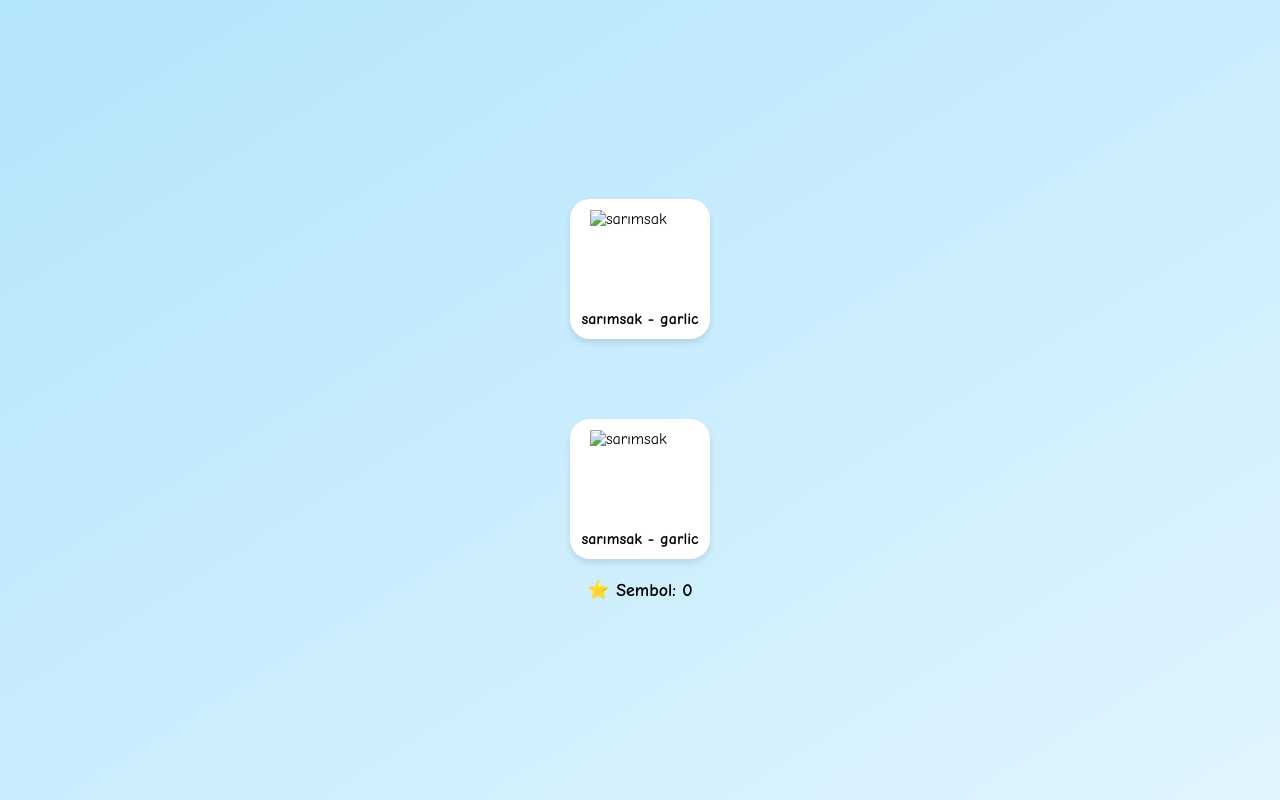
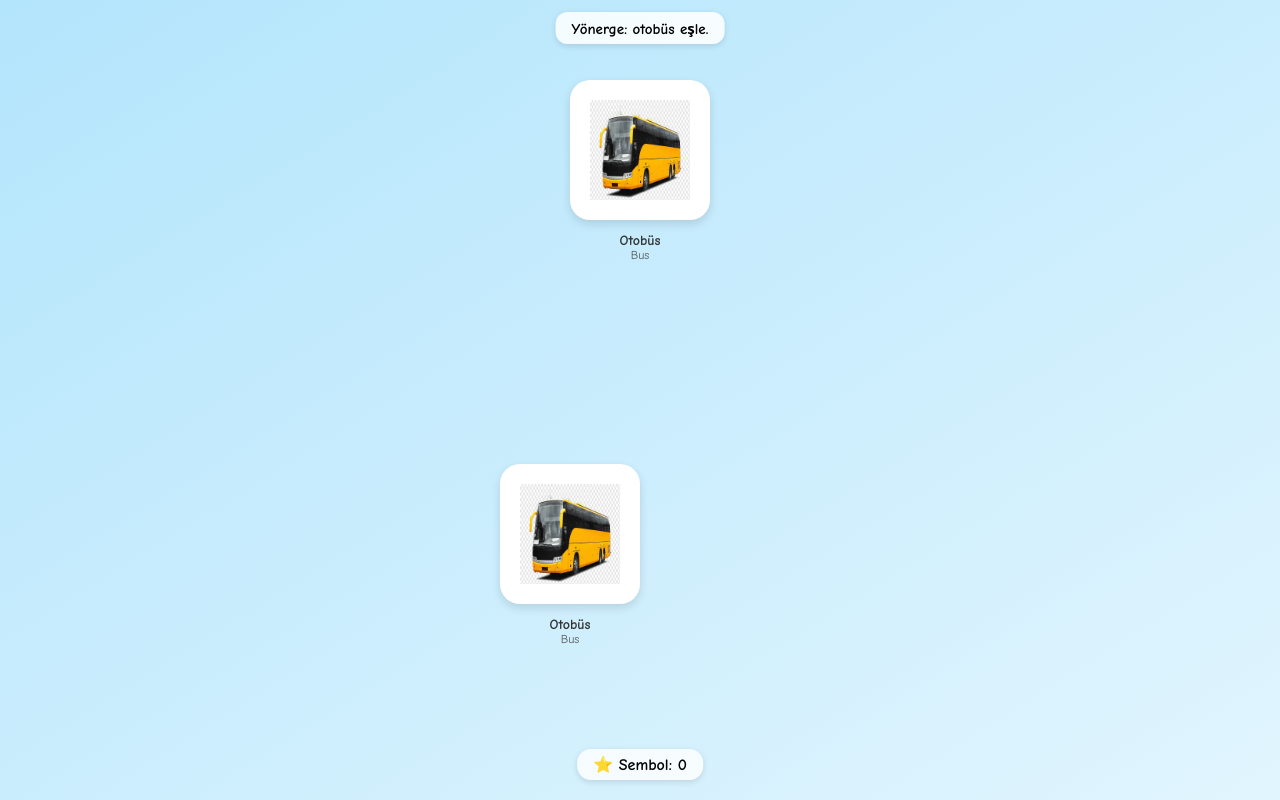
Before and after one commit to berkkaplan92/esleme1, a plain HTML site: page index.html in a window 1280 px wide. Drawn offline with Linux system fonts and the light colour scheme.

Commit message:
Update index.html

```diff
--- a/index.html
+++ b/index.html
@@ -3,145 +3,295 @@
 <head>
   <meta charset="UTF-8">
   <meta name="viewport" content="width=device-width, initial-scale=1.0">
-<title>Eşleme Oyunu V4.1</title>
+  <title>Eşleme Oyunu V5</title>
   <style>
+    :root {
+      --card-size: 140px;
+    }
     body {
       margin: 0;
+      height: 100vh;
       background: linear-gradient(to bottom right, #b3e5fc, #e1f5fe);
+      font-family: "Comic Sans MS", system-ui, sans-serif;
+      overflow: hidden;
+    }
+    .game-wrap {
+      position: relative;
+      width: 100%;
+      height: 100%;
+    }
+    /* Yönerge */
+    #instruction {
+      position: absolute;
+      top: 10px;
+      left: 50%;
+      transform: translateX(-50%);
+      background: rgba(255,255,255,0.85);
+      padding: 6px 16px;
+      border-radius: 12px;
+      font-weight: 600;
+      font-size: 14px;
+      box-shadow: 0 2px 6px rgba(0,0,0,0.12);
+      z-index: 50;
+      text-align: center;
+    }
+    /* Üst kart */
+    #targetCard {
+      position: absolute;
+      top: 11vh;              /* burayı istersen 9-12 arası oynatabilirsin */
+      left: 50%;
+      transform: translateX(-50%);
+      width: var(--card-size);
+      height: var(--card-size);
+      background: #fff;
+      border-radius: 20px;
+      box-shadow: 0 4px 10px rgba(0,0,0,0.12);
       display: flex;
       flex-direction: column;
       align-items: center;
       justify-content: center;
-    height: 100vh;
-    overflow: hidden;
-    font-family: "Comic Sans MS", sans-serif;
+      transition: box-shadow .15s ease;
     }
-
-  .container {
+    /* Alt kart (başlangıç pozisyonu) */
+    #dragCard {
+      position: absolute;
+      top: 58vh;              /* dün akşam beğendiğin yükseklik */
+      left: 50%;
+      transform: translateX(-50%);
+      width: var(--card-size);
+      height: var(--card-size);
+      background: #fff;
+      border-radius: 20px;
+      box-shadow: 0 4px 10px rgba(0,0,0,0.12);
       display: flex;
       flex-direction: column;
       align-items: center;
       justify-content: center;
-    height: 90vh;
+      cursor: grab;
+      touch-action: none;
+      z-index: 100;
     }
-
-  /* Artık üstteki kart sabit, alttaki kart tam ortada hizalı */
-  #target, #source {
-    display: flex;
-    flex-direction: column;
-    align-items: center;
-    justify-content: center;
-  }
-
-  #target {
-    margin-bottom: 80px; /* eski mesafeyi koruyor */
-  }
-
-  .card {
-    width: 140px;
-    height: 140px;
-    border-radius: 20px;
-    background: white;
-    box-shadow: 0 4px 6px rgba(0,0,0,0.1);
-    display: flex;
-    flex-direction: column;
-    justify-content: center;
-    align-items: center;
-    transition: transform 0.2s;
-  }
-
-  .card img {
+    .card-img {
       width: 100px;
       height: 100px;
+      object-fit: contain;
       pointer-events: none;
     }
-
-  .label {
+    .labels {
+      position: absolute;
+      bottom: -42px;
+      width: 160px;
+      text-align: center;
+      line-height: 1.1;
+    }
+    .label-tr {
+      font-weight: 700;
+      font-size: 14px;
+      color: #333;
+    }
+    .label-en {
+      font-size: 12px;
+      color: #555;
+    }
+    #scoreBox {
+      position: absolute;
+      bottom: 20px;
+      left: 50%;
+      transform: translateX(-50%);
+      background: rgba(255,255,255,0.8);
+      padding: 6px 16px;
+      border-radius: 14px;
+      font-weight: 600;
       font-size: 16px;
-    text-align: center;
-    font-weight: bold;
+      box-shadow: 0 2px 6px rgba(0,0,0,0.12);
     }
-
-  #score {
-    margin-top: 20px;
-    font-size: 18px;
-    font-weight: bold;
+    .correct-glow {
+      box-shadow: 0 0 16px rgba(46, 204, 113, 0.9);
+    }
+    @media (min-width: 900px) {
+      #instruction {
+        top: 12px;
+        font-size: 15px;
+      }
+      #targetCard { top: 10vh; }
+      #dragCard { top: 57vh; }
     }
   </style>
 </head>
 <body>
-  <div class="container">
-    <div id="target"></div>
-    <div id="source"></div>
-    <div id="score">⭐ Sembol: 0</div>
+  <div class="game-wrap">
+    <div id="instruction">Yönerge: eşle</div>
+    <div id="targetCard">
+      <img id="targetImg" class="card-img" src="" alt="">
+      <div class="labels">
+        <div id="targetTr" class="label-tr"></div>
+        <div id="targetEn" class="label-en"></div>
+      </div>
+    </div>
+    <div id="dragCard">
+      <img id="dragImg" class="card-img" src="" alt="">
+      <div class="labels">
+        <div id="dragTr" class="label-tr"></div>
+        <div id="dragEn" class="label-en"></div>
+      </div>
+    </div>
+    <div id="scoreBox">⭐ Sembol: <span id="scoreVal">0</span></div>
   </div>
 
+  <!-- sesler -->
   <audio id="correctSound" src="https://cdn.pixabay.com/download/audio/2022/03/15/audio_bf4d03054b.mp3?filename=correct-2-46134.mp3"></audio>
   <audio id="wrongSound" src="https://cdn.pixabay.com/download/audio/2022/03/15/audio_21cda77a64.mp3?filename=error-126627.mp3"></audio>
 
   <script>
-const images = [
-  {tr:"elma", en:"apple"}, {tr:"muz", en:"banana"}, {tr:"armut", en:"pear"},
-  {tr:"araba", en:"car"}, {tr:"otobüs", en:"bus"}, {tr:"uçak", en:"plane"},
-  {tr:"inek", en:"cow"}, {tr:"köpek", en:"dog"}, {tr:"kedi", en:"cat"},
-  {tr:"sarımsak", en:"garlic"}
+    // Görsel havuzu — assets klasöründe bu isimlerle olmalı
+    const pool = [
+      {id:"elma", tr:"Elma", en:"Apple"},
+      {id:"muz", tr:"Muz", en:"Banana"},
+      {id:"armut", tr:"Armut", en:"Pear"},
+      {id:"patlican", tr:"Patlıcan", en:"Eggplant"},
+      {id:"domates", tr:"Domates", en:"Tomato"},
+      {id:"sarımsak", tr:"Sarımsak", en:"Garlic"},
+      {id:"araba", tr:"Araba", en:"Car"},
+      {id:"otobus", tr:"Otobüs", en:"Bus"},
+      {id:"ucak", tr:"Uçak", en:"Airplane"},
+      {id:"kopek", tr:"Köpek", en:"Dog"},
+      {id:"kedi", tr:"Kedi", en:"Cat"},
+      {id:"inek", tr:"İnek", en:"Cow"}
+      // buraya kalan 50'liyi yavaş yavaş eklersin
     ];
 
+    const targetCard = document.getElementById('targetCard');
+    const dragCard = document.getElementById('dragCard');
+    const targetImg = document.getElementById('targetImg');
+    const dragImg = document.getElementById('dragImg');
+    const targetTr = document.getElementById('targetTr');
+    const targetEn = document.getElementById('targetEn');
+    const dragTr = document.getElementById('dragTr');
+    const dragEn = document.getElementById('dragEn');
+    const instruction = document.getElementById('instruction');
+    const scoreVal = document.getElementById('scoreVal');
+    const correctSound = document.getElementById('correctSound');
+    const wrongSound = document.getElementById('wrongSound');
+
     let score = 0;
+    let currentItem = null;
+    let isDragging = false;
+    let startX = 0, startY = 0;
+    let cardStartX = 0, cardStartY = 0;
 
-function randomItem() {
-  return images[Math.floor(Math.random() * images.length)];
+    function pickRandom() {
+      const i = Math.floor(Math.random() * pool.length);
+      return pool[i];
     }
 
-function loadGame() {
-  const chosen = randomItem();
-  document.getElementById("target").innerHTML = `
-    <div class="card" id="targetCard">
-      <img src="assets/${chosen.tr}.png" alt="${chosen.tr}">
-      <div class="label">${chosen.tr} - ${chosen.en}</div>
-    </div>`;
-  document.getElementById("source").innerHTML = `
-    <div class="card" id="dragCard" draggable="true">
-      <img src="assets/${chosen.tr}.png" alt="${chosen.tr}">
-      <div class="label">${chosen.tr} - ${chosen.en}</div>
-    </div>`;
-  const dragCard = document.getElementById("dragCard");
-  const targetCard = document.getElementById("targetCard");
-  dragCard.addEventListener("dragstart", dragStart);
-  targetCard.addEventListener("dragover", dragOver);
-  targetCard.addEventListener("drop", drop);
+    function loadNew() {
+      currentItem = pickRandom();
+      const src = `assets/${currentItem.id}.png`;
+
+      targetImg.src = src;
+      dragImg.src = src;
+
+      targetTr.textContent = currentItem.tr;
+      targetEn.textContent = currentItem.en;
+      dragTr.textContent = currentItem.tr;
+      dragEn.textContent = currentItem.en;
+
+      instruction.textContent = `Yönerge: ${currentItem.tr.toLowerCase()} eşle.`;
+
+      // yerine dön
+      resetDragCard();
+
+      // ışık varsa kaldır
+      targetCard.classList.remove('correct-glow');
+      dragCard.classList.remove('correct-glow');
     }
 
-function dragStart(e) {
-  e.dataTransfer.setData("text/plain", e.target.id);
+    function resetDragCard() {
+      dragCard.style.transition = "top 0.2s ease, left 0.2s ease";
+      const vw = window.innerWidth;
+      dragCard.style.left = (vw / 2 - dragCard.offsetWidth / 2) + "px";
+      dragCard.style.top = "58vh";
+      setTimeout(() => {
+        dragCard.style.transition = "";
+      }, 220);
     }
 
-function dragOver(e) {
+    // sürüklemeyi başlat
+    function dragStart(e) {
       e.preventDefault();
+      isDragging = true;
+      const evt = e.touches ? e.touches[0] : e;
+      startX = evt.clientX;
+      startY = evt.clientY;
+      const rect = dragCard.getBoundingClientRect();
+      cardStartX = rect.left;
+      cardStartY = rect.top;
+      dragCard.style.cursor = "grabbing";
+
+      document.addEventListener('mousemove', dragging);
+      document.addEventListener('touchmove', dragging, {passive:false});
+      document.addEventListener('mouseup', dragEnd);
+      document.addEventListener('touchend', dragEnd);
     }
 
-function drop(e) {
-  const draggedId = e.dataTransfer.getData("text/plain");
-  if (draggedId === "dragCard") {
-    correctAnswer();
+    function dragging(e) {
+      if (!isDragging) return;
+      const evt = e.touches ? e.touches[0] : e;
+      const dx = evt.clientX - startX;
+      const dy = evt.clientY - startY;
+      dragCard.style.left = (cardStartX + dx) + "px";
+      dragCard.style.top  = (cardStartY + dy) + "px";
+    }
+
+    function dragEnd() {
+      if (!isDragging) return;
+      isDragging = false;
+      dragCard.style.cursor = "grab";
+
+      document.removeEventListener('mousemove', dragging);
+      document.removeEventListener('touchmove', dragging);
+      document.removeEventListener('mouseup', dragEnd);
+      document.removeEventListener('touchend', dragEnd);
+
+      // çakışma kontrolü
+      const dragRect = dragCard.getBoundingClientRect();
+      const targetRect = targetCard.getBoundingClientRect();
+      const centerX = dragRect.left + dragRect.width / 2;
+      const centerY = dragRect.top + dragRect.height / 2;
+
+      if (centerX > targetRect.left &&
+          centerX < targetRect.right &&
+          centerY > targetRect.top &&
+          centerY < targetRect.bottom) {
+        // doğru
+        correct();
       } else {
-    wrongAnswer();
+        wrong();
       }
     }
 
-function correctAnswer() {
+    function correct() {
       score++;
-  document.getElementById("score").textContent = `⭐ Sembol: ${score}`;
-  document.getElementById("correctSound").play();
-  setTimeout(loadGame, 1000);
+      scoreVal.textContent = score;
+      correctSound.play();
+      targetCard.classList.add('correct-glow');
+      dragCard.classList.add('correct-glow');
+      setTimeout(loadNew, 900);
     }
 
-function wrongAnswer() {
-  navigator.vibrate?.(200);
-  document.getElementById("wrongSound").play();
+    function wrong() {
+      wrongSound.play();
+      if (navigator.vibrate) navigator.vibrate(200);
+      resetDragCard();
     }
 
-window.onload = loadGame;
+    // event bağla
+    dragCard.addEventListener('mousedown', dragStart);
+    dragCard.addEventListener('touchstart', dragStart, {passive:false});
+    window.addEventListener('resize', resetDragCard);
+
+    // başlangıç
+    window.addEventListener('load', loadNew);
   </script>
 </body>
 </html>
```
Lines whose indentation alone changed are shown as unchanged.
